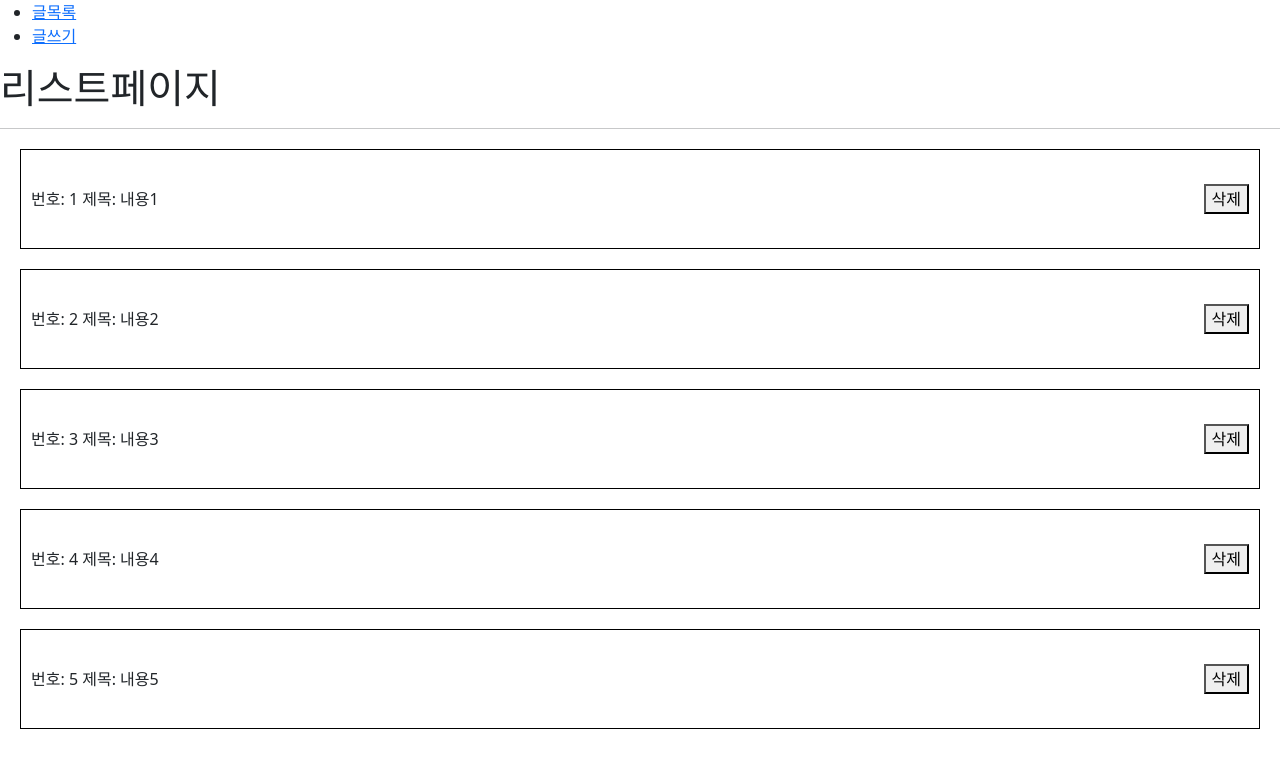
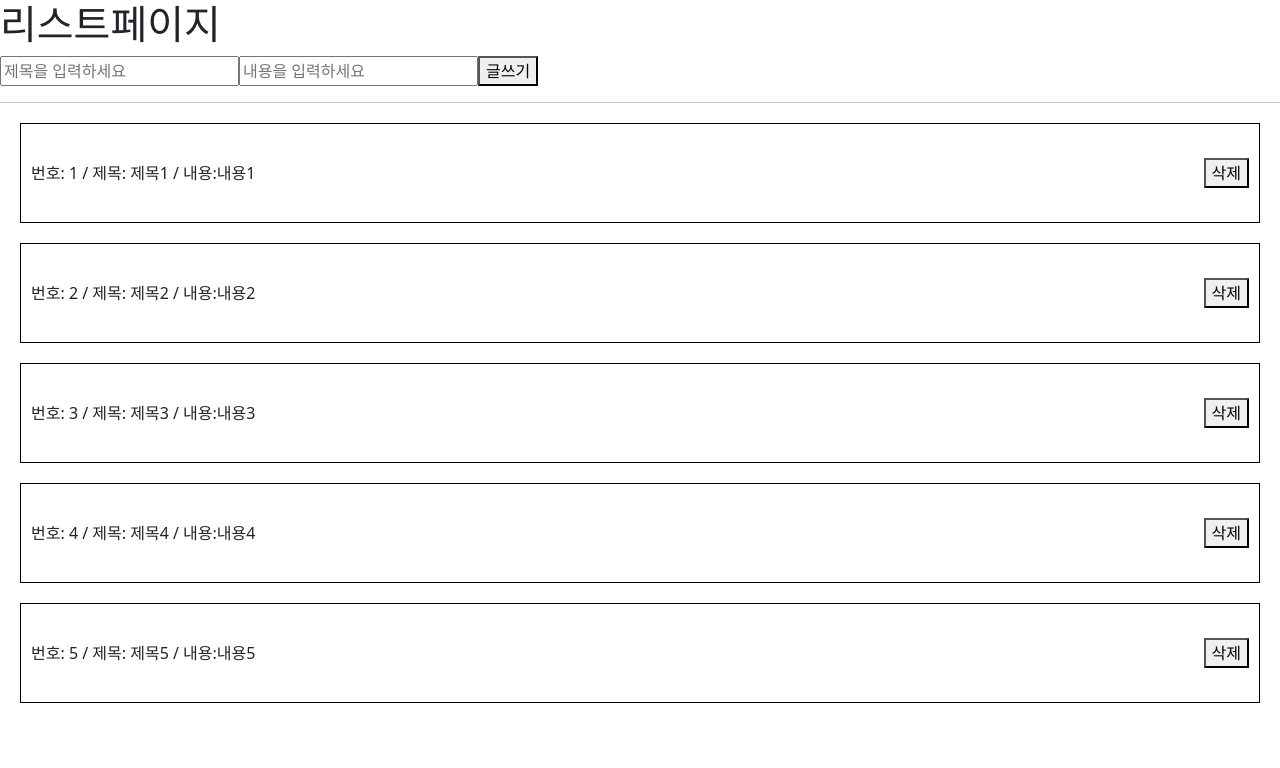
Before and after one commit to moonstal1506/React, a React (Create React App) app in the folder my-app/: page / in a window 1280 px wide. Shown: the top 768 px of the page. Built offline with nearby package versions, Linux system fonts and the light colour scheme.

Commit message:
글쓰기, 글목록2

```diff
--- a/my-app/src/App.js
+++ b/my-app/src/App.js
@@ -8,9 +8,7 @@
 function App() {
   return (
     <div>
-      <Navigation />
-      <Route path="/" exact={true} component={ListPage} />
-      <Route path="/write" exact={true} component={WritePage} />
+      <ListPage />
     </div>
   );
 }
--- a/my-app/src/pages/ListPage.js
+++ b/my-app/src/pages/ListPage.js
@@ -13,22 +13,72 @@
 `;
 
 const ListPage = () => {
+  const [no, setNo] = useState(6);
+
+  const [post, setPost] = useState({
+    id: no,
+    title: '',
+    content: '',
+  });
+
   const [posts, setPosts] = useState([
-    { id: 1, title: '내용1' },
-    { id: 2, title: '내용2' },
-    { id: 3, title: '내용3' },
-    { id: 4, title: '내용4' },
-    { id: 5, title: '내용5' },
+    { id: 1, title: '제목1', content: '내용1' },
+    { id: 2, title: '제목2', content: '내용2' },
+    { id: 3, title: '제목3', content: '내용3' },
+    { id: 4, title: '제목4', content: '내용4' },
+    { id: 5, title: '제목5', content: '내용5' },
   ]);
+  const handleWrite = e => {
+    e.preventDefault(); //form태그 하려는 액션 중지
+    console.log(1, post.title);
+    console.log(2, post.content);
+    setPosts([...posts, { ...post, id: no }]);
+    setNo(no + 1);
+  };
+
+  //   const handleChangeTitle = e => {
+  //     console.log(e.target.value);
+  //     setPost({ title: e.target.value });
+  //   };
+  //   const handleChangeContent = e => {
+  //     console.log(e);
+  //     setPost({ content: e.target.value });
+  //   };
+  const handleForm = e => {
+    console.log(e.target.name);
+    console.log(e.target.value);
+
+    //computed property names 문법(키값 동적할당)
+    setPost({ ...post, [e.target.name]: e.target.value });
+    // console.log(post.title);
+    // console.log(post.content);
+  };
 
   return (
     <div>
       <h1>리스트페이지</h1>
+      <from onSubmit={handleWrite}>
+        <input
+          type="text"
+          placeholder="제목을 입력하세요"
+          value={post.title}
+          onChange={handleForm}
+          name="title"
+        />
+        <input
+          type="text"
+          placeholder="내용을 입력하세요"
+          value={post.content}
+          onChange={handleForm}
+          name="content"
+        />
+        <button type="submit">글쓰기</button>
+      </from>
       <hr />
       {posts.map(post => (
         <StyledItemBoxDiv>
           <div>
-            번호: {post.id} 제목: {post.title}
+            번호: {post.id} / 제목: {post.title} / 내용:{post.content}
           </div>
           <button>삭제</button>
         </StyledItemBoxDiv>
--- a/my-app/src/pages/WritePage.js
+++ b/my-app/src/pages/WritePage.js
@@ -11,10 +11,10 @@
       <h1>글쓰기 페이지</h1>
       <from>
         <input type="text" placeholder="제목을 입력하세요" />
+        <button type="button" onClick={handleWrite}>
+          글쓰기
+        </button>
       </from>
-      <button type="button" onClick={handleWrite}>
-        글쓰기
-      </button>
     </div>
   );
 };
```
